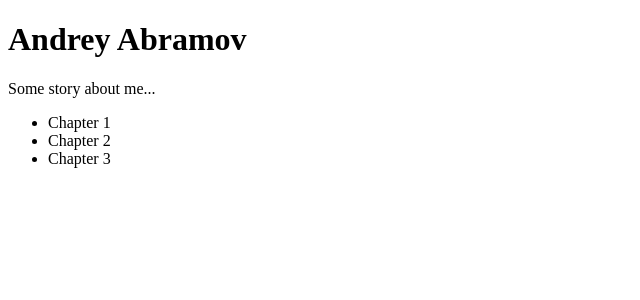
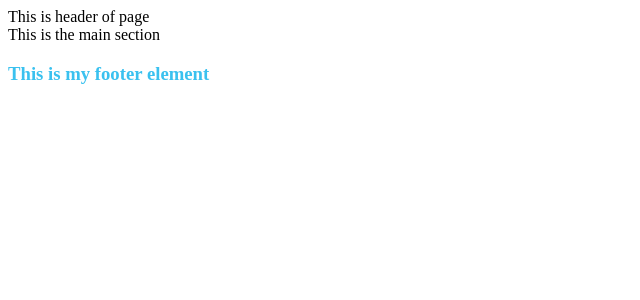
Before and after one commit to a-abramow/my_react, a React (Create React App) app: page / in a window 1280 px wide. Shown: the top 300 px of the page, without its empty margins (0-640 px from the left). Built offline with nearby package versions, Linux system fonts and the light colour scheme.

Commit message:
lesson_04

```diff
--- /dev/null
+++ b/src/Footer.js
@@ -0,0 +1,11 @@
+import React from "react"
+
+function Footer() {
+    return (
+        <footer>
+            <h3><font color="#3AC1EF"> This is my footer element</font></h3>
+        </footer>
+    )
+}
+
+export default Footer
--- /dev/null
+++ b/src/Header.js
@@ -0,0 +1,9 @@
+import React from "react"
+
+function Header(){
+    return (
+        <header> This is header of page</header>
+    )
+}
+
+export default Header
--- /dev/null
+++ b/src/MainContent.js
@@ -0,0 +1,9 @@
+import React from "react"
+
+function MainContent() {
+    return (
+        <main> This is the main section</main>
+    )
+}
+
+export default MainContent
--- /dev/null
+++ b/src/components/App.js
@@ -0,0 +1,16 @@
+import React from "react";
+import Footer from "../Footer";
+import Header from "../Header";
+import MainContent from "../MainContent";
+
+function App() {
+    return (
+        <div>
+            <Header/>
+            <MainContent/>
+            <Footer/>
+        </div>
+    )
+}
+
+export default App
--- a/src/components/MyInfo.js
+++ /dev/null
@@ -1,16 +0,0 @@
-import React from "react";
-function MyInfo() {
-    return(
-        <div>
-            <h1>Andrey Abramov</h1>
-            <p> Some story about me...</p>
-            <ul>
-                <li>Chapter 1</li>
-                <li>Chapter 2</li>
-                <li>Chapter 3</li>
-            </ul>
-        </div>
-    )
-}
-
-export default MyInfo
--- a/src/index.js
+++ b/src/index.js
@@ -1,12 +1,12 @@
 import React from "react"
 import ReactDOM from "react-dom"
 
-import MyInfo from "./components/MyInfo"
+import App from "./components/App"
 
 
 
 
 ReactDOM.render(
-    <MyInfo />,
+    <App />,
     document.getElementById('root')
 );
```
